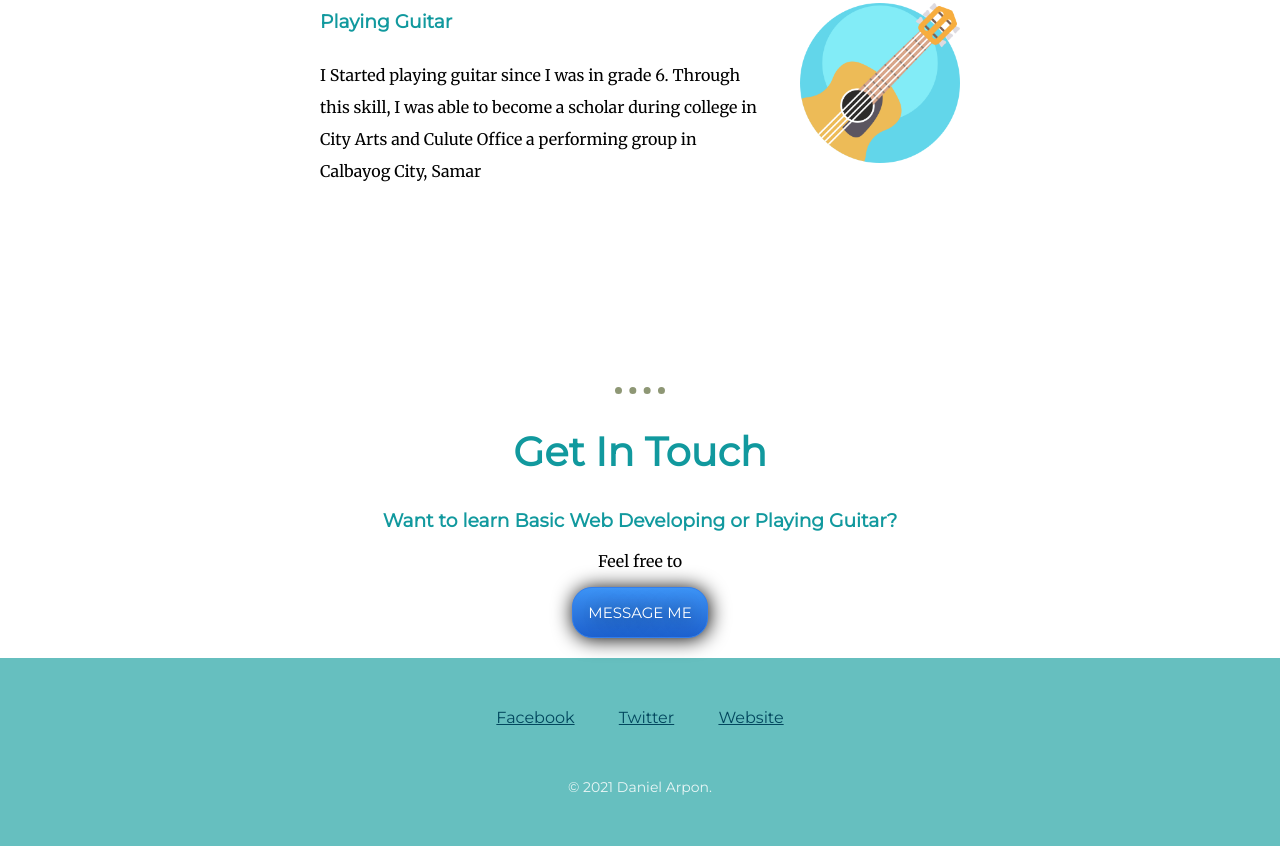
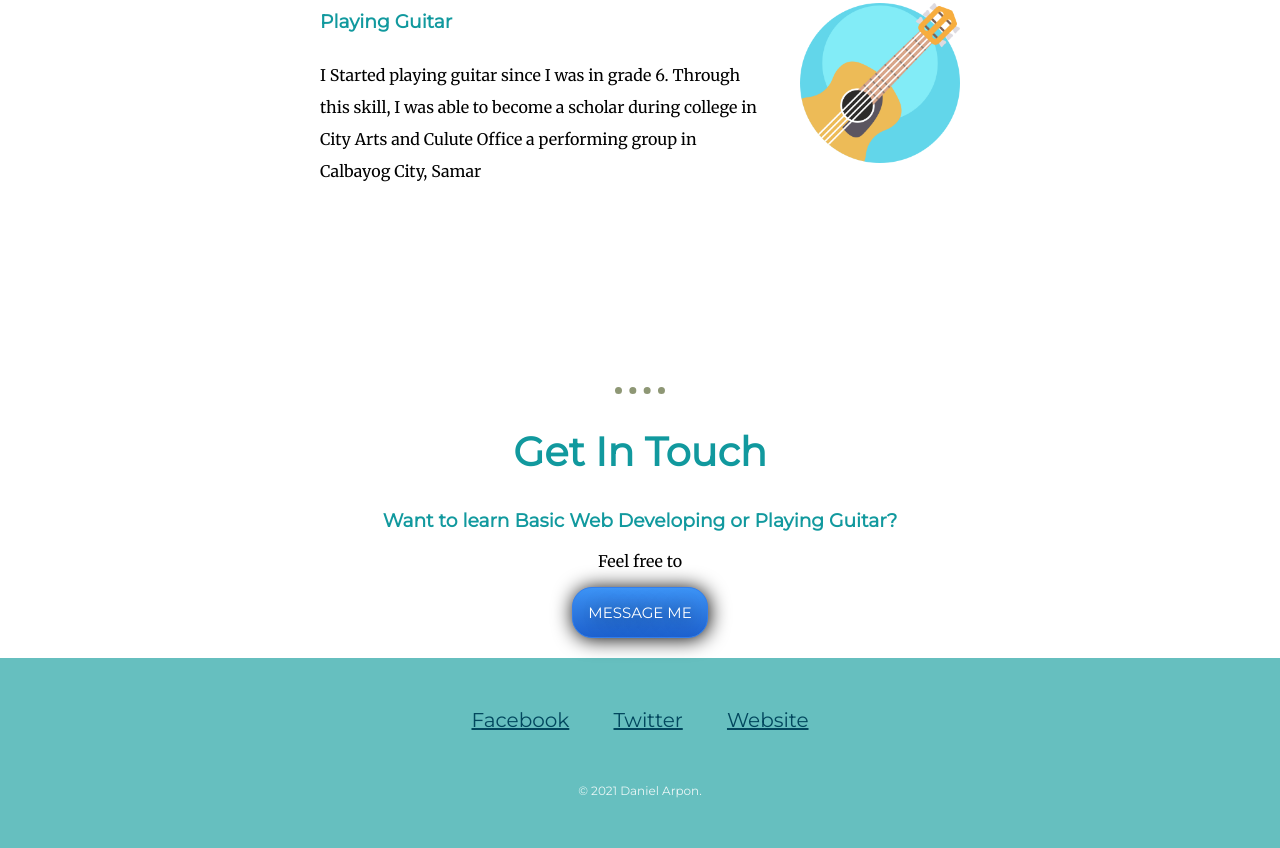
Before and after one commit to amedko/danwebdev, a plain HTML site: page index.html in a window 1280 px wide. Shown: the part 2058-2906 px from the top of the page. Drawn offline with Linux system fonts and the light colour scheme.

Commit message:
Update styles.css

```diff
--- a/css/styles.css
+++ b/css/styles.css
@@ -132,12 +132,13 @@ hr{
 }
 
 .footer-link{
+  font-size: 20px;
   margin: auto 20px auto 20px;
 }
 
 .foot{
   color: #EAF6F6;
-  font-size: 14px;
+  font-size: 12px;
   margin-bottom: 0;
   margin-top: 51px;
   font-family: 'Montserrat', sans-serif;
```
